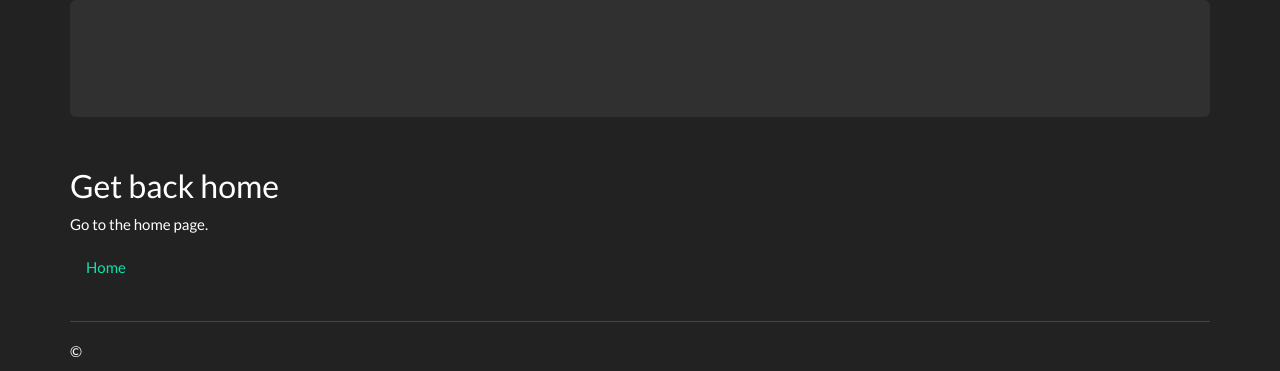
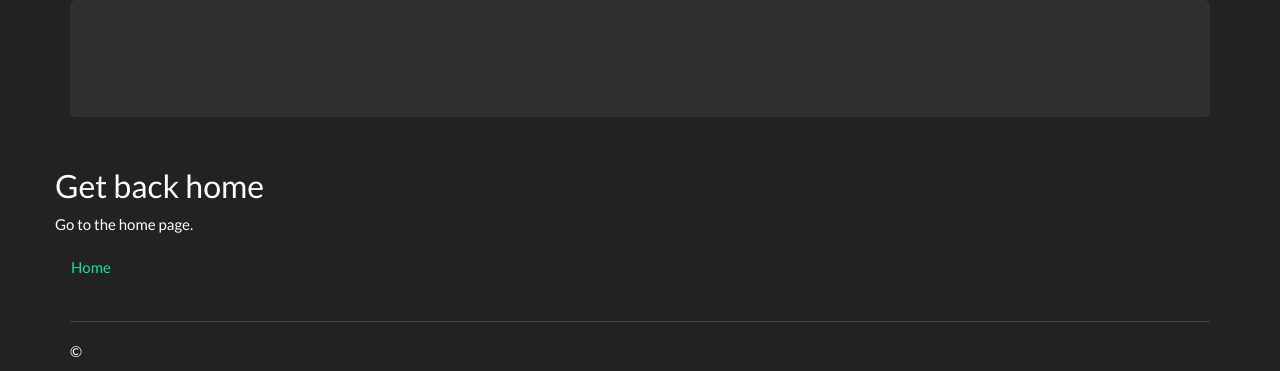
Before and after one commit to nathanrosspowell/nathanrosspowell.github.com, a Flask app: template website/templates/subfolder.html in a window 1280 px wide. Shown: the part 60-431 px from the top of the page. Run offline with Flask 2, Linux system fonts and the light colour scheme; the template is opened without the code that fills it, so the values that code supplies are empty; some libraries are stand-ins or nearby versions.

Commit message:
fixed rows

```diff
--- a/website/templates/macros.html
+++ b/website/templates/macros.html
@@ -52,7 +52,7 @@
 {%- endmacro %}
 
 {% macro row_span( heading_title, button_title, button_link ) -%}
-    <div class="span4">
+    <div class="col-md-4">
         <h2>
             {{ heading_title }}
         </h2>
```
